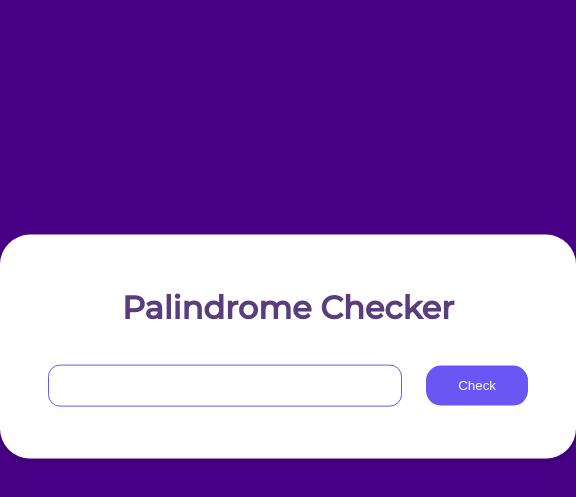
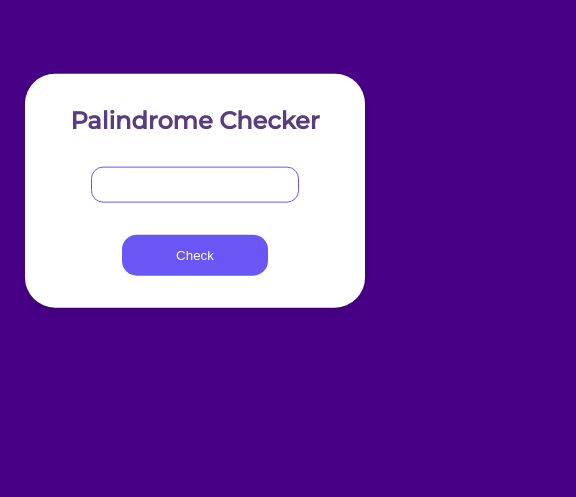
Before and after one commit to Equirizon/Palindrome-Checker, a plain HTML site: page index.html in a window 390 px wide. Shown: the part 119-616 px from the top of the page, 576 px wide, since content can reach past the window. Drawn offline with Linux system fonts and the light colour scheme.

Commit message:
added responsiveness for mobile

```diff
--- a/styles.css
+++ b/styles.css
@@ -106,3 +106,34 @@ body {
 .hidden {
     display: none;
 }
+
+@media (max-width: 600px) {
+    .form {
+        width: 75vw;
+        padding: 1rem 1.5rem;
+        flex-direction: column;
+        margin: 10vh auto;
+    }
+
+    .form input {
+        width: 65%;
+        font-size: 1rem;
+    }
+
+    .input-container {
+        flex-direction: column;
+    }
+
+    #check-btn {
+        width: 50%;
+        padding: 0.8rem 1rem;
+    }
+
+    h1 {
+        font-size: 1.5rem;
+    }
+
+    .form input[type="text"] {
+        font-size: 1rem;
+    }
+}
```
